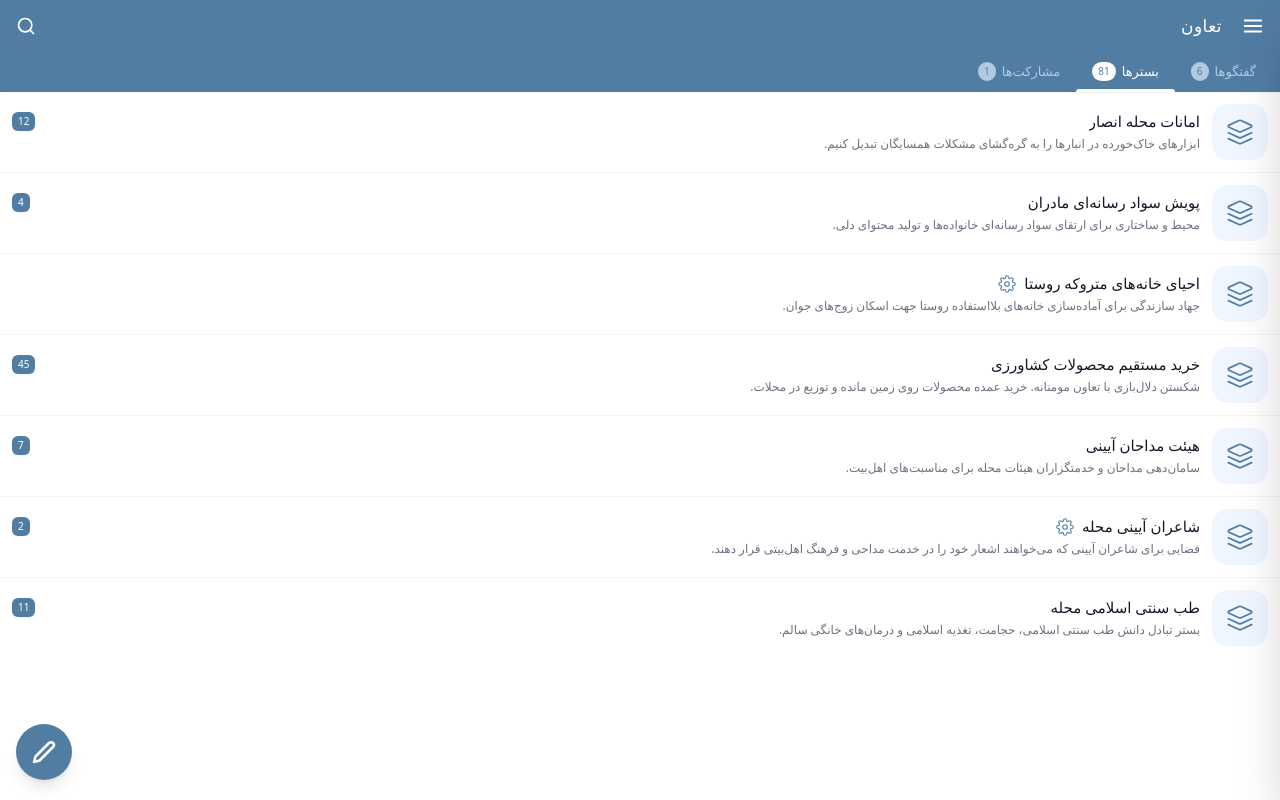
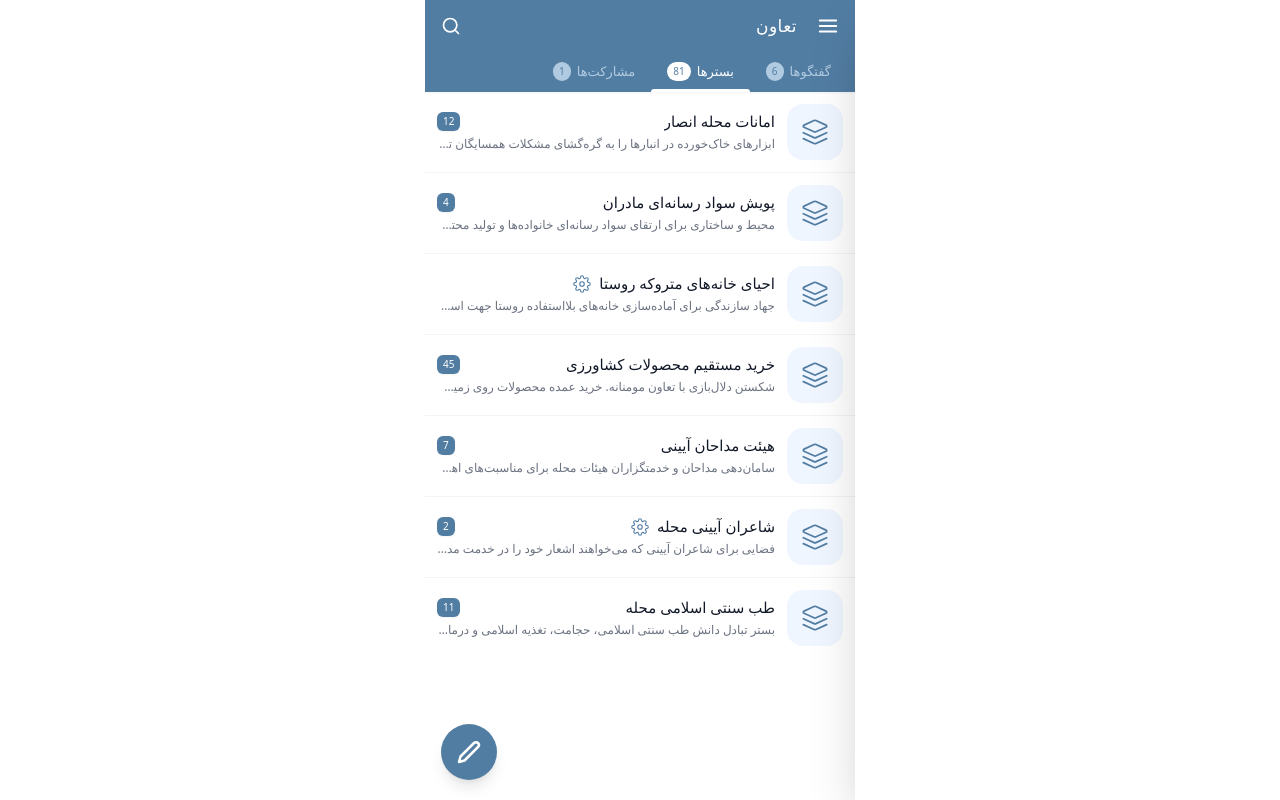
Before and after one commit to Hebrahimzadeh/tMessenger, a Next.js app: page / in a window 1280 px wide. Built offline with nearby package versions, Linux system fonts and the light colour scheme.

Commit message:
style: constrain app shell to mobile screen width
No panel/backdrop wrapper, no bezel - just the app itself capped at
a mobile viewport width (430px) and centered, so it renders like a
phone screen without the decorative phone-mockup chrome.

```diff
--- a/components/layout/AppShell.tsx
+++ b/components/layout/AppShell.tsx
@@ -2,7 +2,7 @@ export function AppShell({ children }: { children: React.ReactNode }) {
   return (
     <div
       dir="rtl"
-      className="w-full h-[100dvh] bg-white relative overflow-hidden flex flex-col font-sans text-right antialiased selection:bg-blue-200"
+      className="w-full max-w-[430px] mx-auto h-[100dvh] bg-white relative overflow-hidden flex flex-col font-sans text-right antialiased selection:bg-blue-200"
       style={{ fontFamily: 'system-ui, -apple-system, BlinkMacSystemFont, "Segoe UI", Roboto, sans-serif' }}
     >
       {children}
```
